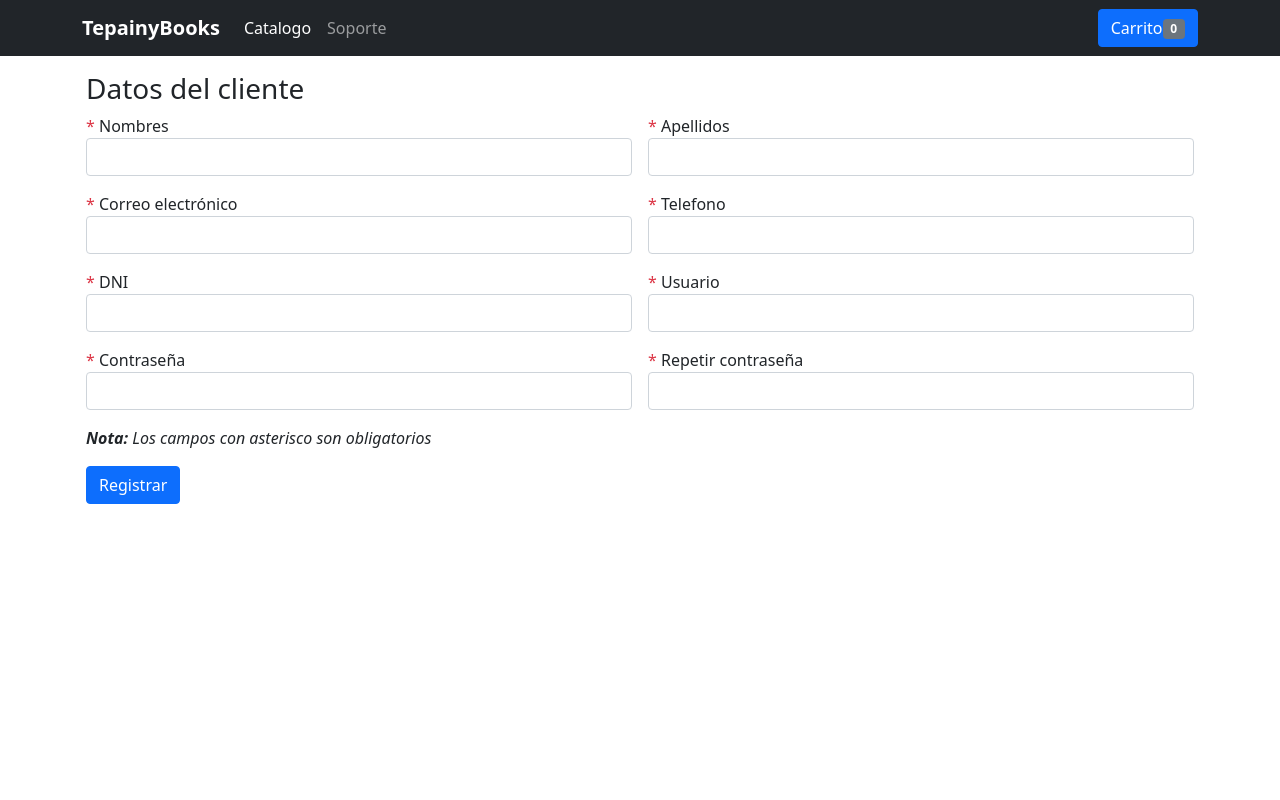
After one commit to GuillenA7/TepainyBooks, a PHP site: page /registro.php in a window 1280 px wide. The commit adds this page. Run offline with PHP 8.4, Linux system fonts and the light colour scheme.

Commit message:
Registro de cliente

```diff
--- a/checkout.php
+++ b/checkout.php
@@ -120,7 +120,7 @@ if ($productos != null) {
             <?php if ($lista_carrito != null) { ?>
                 <div class="row">
                     <div class="col-md-5 offset-md-7 d-grid gap-2">
-                        <a href="pago.php" class="btn btn-primary btn-lg">Realizar pago</a>
+                        <a href="pdf.php" class="btn btn-primary btn-lg">Realizar pago</a>
                     </div>
                 </div>
             <?php } ?>
--- /dev/null
+++ b/clases/clienteFunciones.php
@@ -0,0 +1,174 @@
+<?php
+
+function generarToken()
+{
+    return md5(uniqid(mt_rand(), false));
+}
+
+function registraCliente(array $datos, $con)
+{
+    $sql = $con->prepare("INSERT INTO clientes (nombres, apellidos, email, telefono, dni, estatus, fecha_alta) VALUES(?,?,?,?,?, 1, now())");
+    if ($sql->execute($datos)) {
+        return $con->lastInsertId();
+    }
+    return 0;
+}
+
+function registraUsuario(array $datos, $con)
+{
+    $sql = $con->prepare("INSERT INTO usuarios (usuario, password, token, id_cliente) VALUES (?,?,?,?)");
+    if ($sql->execute($datos)) {
+        return true;
+    }
+    return false;
+}
+
+/*
+
+function esNulo(array $parametos)
+{
+    foreach ($parametos as $parameto) {
+        if (strlen(trim($parameto)) < 1) {
+            return true;
+        }
+    }
+    return false;
+}
+
+function esEmail($email)
+{
+    if (filter_var($email, FILTER_VALIDATE_EMAIL)) {
+        return true;
+    }
+    return false;
+}
+
+function validaPassword($password, $repassword)
+{
+    if (strcmp($password, $repassword) === 0) {
+        return true;
+    }
+    return false;
+}
+
+function usuarioExiste($usuario, $con)
+{
+    $sql = $con->prepare("SELECT id FROM usuarios WHERE usuario LIKE ? LIMIT 1");
+    $sql->execute([$usuario]);
+    if ($sql->fetchColumn() > 0) {
+        return true;
+    }
+    return false;
+}
+
+function emailExiste($email, $con)
+{
+    $sql = $con->prepare("SELECT id FROM clientes WHERE email LIKE ? LIMIT 1");
+    $sql->execute([$email]);
+    if ($sql->fetchColumn() > 0) {
+        return true;
+    }
+    return false;
+}
+
+function mostrarMensajes($errors = [])
+{
+    if (!empty($errors)) {
+        echo '<div class="alert alert-warning alert-dismissible fade show" role="alert"><ul>';
+        foreach ($errors as $error) {
+            echo '<li>' . $error . '</li>';
+        }
+        echo '<ul>';
+        echo '<button type="button" class="btn-close" data-bs-dismiss="alert" aria-label="Cerrar"></button></div>';
+    }
+}
+
+function validaToken($id, $token, $con)
+{
+    $msg = "";
+    $sql = $con->prepare("SELECT id FROM usuarios WHERE id = ? AND token LIKE ? LIMIT 1");
+    $sql->execute([$id, $token]);
+    if ($sql->fetchColumn() > 0) {
+        if (activarUsuario($id, $con)) {
+            $msg = "Cuenta activada.";
+        } else {
+            $msg = "Error al activar cuenta.";
+        }
+    } else {
+        $msg = "No existe el registro del cliente.";
+    }
+
+    return $msg;
+}
+
+function activarUsuario($id, $con)
+{
+    $sql = $con->prepare("UPDATE usuarios SET activacion = 1, token = '' WHERE id = ?");
+    return $sql->execute([$id]);
+}
+
+function login($usuario, $password, $con, $proceso)
+{
+    $sql = $con->prepare("SELECT id, usuario, password, id_cliente FROM usuarios WHERE usuario LIKE ? LIMIT 1");
+    $sql->execute([$usuario]);
+    if ($row = $sql->fetch(PDO::FETCH_ASSOC)) {
+        if (esActivo($usuario, $con)) {
+            if (password_verify($password, $row['password'])) {
+                $_SESSION['user_id'] = $row['id'];
+                $_SESSION['user_name'] = $row['usuario'];
+                $_SESSION['user_cliente'] = $row['id_cliente'];
+                if ($proceso == 'pago') {
+                    header("Location: checkout.php");
+                } else {
+                    header("Location: index.php");
+                }
+                exit;
+            }
+        } else {
+            return 'El usuario no ha sido activado';
+        }
+    }
+    return 'El usuario y/o contraseña son incorrectos';
+}
+
+function esActivo($usuario, $con)
+{
+    $sql = $con->prepare("SELECT activacion FROM usuarios WHERE usuario LIKE ? LIMIT 1");
+    $sql->execute([$usuario]);
+    $row = $sql->fetch(PDO::FETCH_ASSOC);
+    if ($row['activacion'] == 1) {
+        return true;
+    }
+    return false;
+}
+
+function solicitaPassword($user_id, $con)
+{
+    $token = generarToken();
+
+    $sql = $con->prepare("UPDATE usuarios SET token_password=?, password_request=1 WHERE id = ?");
+    if ($sql->execute([$token, $user_id])) {
+        return $token;
+    }
+    return null;
+}
+
+function verificaTokenRequest($user_id, $token, $con)
+{
+    $sql = $con->prepare("SELECT id FROM usuarios WHERE id = ? AND token_password LIKE ? AND password_request=1 LIMIT 1");
+    $sql->execute([$user_id, $token]);
+    if ($sql->fetchColumn() > 0) {
+        return true;
+    }
+    return false;
+}
+
+function actualizaPassword($user_id, $password, $con)
+{
+    $sql = $con->prepare("UPDATE usuarios SET password=?, token_password = '', password_request = 0 WHERE id = ?");
+    if ($sql->execute([$password, $user_id])) {
+        return true;
+    }
+    return false;
+}
+*/
--- a/clases/enviar_email.php
+++ b/clases/enviar_email.php
@@ -21,13 +21,13 @@ try {
     $mail->isSMTP();
     $mail->Host       = 'smtp.gmail.com';                     //Configure el servidor SMTP para enviar
     $mail->SMTPAuth   = true;                          // Habilita la autenticación SMTP
-    $mail->Username   = 'noreply@adrianguillen2004.com';                     //Usuario SMTP
-    $mail->Password   = 'GuillenA7';                     //Contraseña SMTP
+    $mail->Username   = 'adrianguillen2004@gmail.com';                     //Usuario SMTP
+    $mail->Password   = '';                     //Contraseña SMTP
     $mail->SMTPSecure = PHPMailer::ENCRYPTION_SMTPS; //Habilitar el cifrado TLS
     $mail->Port       = 465;                     //Puerto TCP al que conectarse, si usa 587 agregar `SMTPSecure = PHPMailer :: ENCRYPTION_STARTTLS`
 
     //Correo emisor y nombre
-    $mail->setFrom('noreply@adrianguillen2004.com', 'TepainyBooks');
+    $mail->setFrom('adrianguillen2004@gmail.com', 'TepainyBooks');
     //Correo receptor y nombre
     $mail->addAddress("theendjmaster@outlook.com", 'Adrian');
 
--- a/details.php
+++ b/details.php
@@ -7,14 +7,14 @@ $con = $db->conectar();
 $id = isset($_GET['id']) ? $_GET['id'] : '';
 $token = isset($_GET['token']) ? $_GET['token'] : '';
 
-if($id == '' || $token == '') {
+if ($id == '' || $token == '') {
     echo 'Error al procesar la petición';
     exit;
 } else {
 
     $token_tmp = hash_hmac('sha1', $id, KEY_TOKEN);
 
-    if($token == $token_tmp) {
+    if ($token == $token_tmp) {
 
         $sql = $con->prepare("SELECT count(id) FROM productos WHERE id=? AND activo=1");
         $sql->execute([$id]);
--- /dev/null
+++ b/registro.php
@@ -0,0 +1,201 @@
+<?php
+
+require 'config/config.php';
+require 'config/database.php';
+require 'clases/clienteFunciones.php';
+
+$db = new Database();
+$con = $db->conectar();
+
+$errors = [];
+
+if (!empty($_POST)) {
+
+    $nombres = trim($_POST['nombres']);
+    $apellidos = trim($_POST['apellidos']);
+    $email = trim($_POST['email']);
+    $telefono = trim($_POST['telefono']);
+    $dni = trim($_POST['dni']);
+    $usuario = trim($_POST['usuario']);
+    $password = trim($_POST['password']);
+    $repassword = trim($_POST['repassword']);
+
+    $id = registraCliente([$nombres, $apellidos, $email, $telefono, $dni], $con);
+
+    if ($id > 0) {
+        $pass_hash = password_hash($password, PASSWORD_DEFAULT);
+        $token = generarToken();
+        if (!registraUsuario([$usuario, $pass_hash, $token, $id], $con)) {
+            $errors[] = 'Error al registrar usuario';
+        }
+    } else {
+        $errors[] = 'Error al registrar cliente';
+    }
+
+    if(count($errors) == 0){
+
+    } else {
+        print_r($errors);
+    }
+/*
+
+    if (esNulo([$nombres, $apellidos, $email, $telefono, $dni, $usuario, $password, $repassword])) {
+        $errors[] = "Debe llenar todos los campos";
+    }
+
+    if (!esEmail($email)) {
+        $errors[] = "La dirección de correo no es válida";
+    }
+
+    if (!validaPassword($password, $repassword)) {
+        $errors[] = "Las contraseñas no coinciden";
+    }
+
+    if (usuarioExiste($usuario, $con)) {
+        $errors[] = "El nombre de usuario $usuario ya existe";
+    }
+
+    if (emailExiste($email, $con)) {
+        $errors[] = "El correo electrónico $email ya existe";
+    }
+
+    if (empty($errors)) {
+
+        $id = registraCliente([$nombres, $apellidos, $email, $telefono, $dni], $con);
+
+        if ($id > 0) {
+
+            require 'clases/Mailer.php';
+            $mailer = new Mailer();
+            $token = generarToken();
+            $pass_hash = password_hash($password, PASSWORD_DEFAULT);
+
+            $idUsuario = registraUsuario([$usuario, $pass_hash, $token, $id], $con);
+            if ($idUsuario > 0) {
+
+                $url = SITE_URL . 'activa_cliente.php?id=' . $idUsuario . '&token=' . $token;
+                $asunto = "Activar cuenta - Tienda online";
+                $cuerpo = "Estimado $nombres: <br> Para continuar con el proceso de registro es indispensable de clic en la siguiente liga <a href='$url'>Activar cuenta</a>";
+
+                if ($mailer->enviarEmail($email, $asunto, $cuerpo)) {
+                    echo "Para terminar el proceso de registro siga las instrucciones que le hemos enviado a la dirección de correo electrónico $email";
+
+                    exit;
+                }
+            } else {
+                $errors[] = "Error al registrar usuario";
+            }
+        } else {
+            $errors[] = "Error al registrar cliente";
+        }
+    }
+    */
+}
+
+?>
+<!DOCTYPE html>
+<html lang="es" class="h-100">
+
+<head>
+    <meta charset="UTF-8">
+    <meta http-equiv="X-UA-Compatible" content="IE=edge">
+    <meta name="viewport" content="width=device-width, initial-scale=1.0">
+    <title>TepainyBooks</title>
+
+    <!-- Bootstrap CSS -->
+    <link href="https://cdn.jsdelivr.net/npm/bootstrap@5.1.3/dist/css/bootstrap.min.css" rel="stylesheet" integrity="sha384-1BmE4kWBq78iYhFldvKuhfTAU6auU8tT94WrHftjDbrCEXSU1oBoqyl2QvZ6jIW3" crossorigin="anonymous">
+    <link href="css/estilos.css" rel="stylesheet">
+</head>
+
+<body class="d-flex flex-column h-100">
+
+    <!--Barra de navegación-->
+
+    <header>
+        <div class="navbar navbar-expand-lg navbar-dark bg-dark">
+            <div class="container">
+                <a href="#" class="navbar-brand">
+                    <strong>TepainyBooks</strong>
+                </a>
+                <button class="navbar-toggler" type="button" data-bs-toggle="collapse" data-bs-target="#navbarHeader" aria-controls="navbarHeader" aria-expanded="false" aria-label="Toggle navigation">
+                    <span class="navbar-toggler-icon"></span>
+                </button>
+
+                <div class="collapse navbar-collapse" id="navbarHeader">
+                    <ul class="navbar-nav me-auto mb-2 mb-lg-0">
+                        <li class="nav-item">
+                            <a href="#" class="nav-link active">Catalogo</a>
+                        </li>
+                        <li class="nav-item">
+                            <a href="#" class="nav-link">Soporte</a>
+                        </li>
+                    </ul>
+                    <a href="checkout.php" class="btn btn-primary">
+                        Carrito<span id="num_cart" class="badge bg-secondary"><?php echo $num_cart; ?></span>
+                    </a>
+                </div>
+            </div>
+        </div>
+    </header>
+
+    <!-- Contenido -->
+    <main class="flex-shrink-0">
+        <div class="container p-3">
+        <h3>Datos del cliente</h3>
+
+            <form class="row g-3" action="registro.php" method="post" autocomplete="off">
+                <div class="col-md-6">
+                    <label for="nombres"><span class="text-danger">*</span> Nombres</label>
+                    <input type="text" name="nombres" id="nombres" class="form-control" required>
+                </div>
+                <div class="col-md-6">
+                    <label for="apellidos"><span class="text-danger">*</span> Apellidos</label>
+                    <input type="text" name="apellidos" id="apellidos" class="form-control" required>
+                </div>
+
+                <div class="col-md-6">
+                    <label for="email"><span class="text-danger">*</span> Correo electrónico</label>
+                    <input type="email" name="email" id="email" class="form-control" required>
+                    <span id="validaEmail" class="text-danger"></span>
+                </div>
+                <div class="col-md-6">
+                    <label for="telefono"><span class="text-danger">*</span> Telefono</label>
+                    <input type="tel" name="telefono" id="telefono" class="form-control" required>
+                </div>
+
+                <div class="col-md-6">
+                    <label for="dni"><span class="text-danger">*</span> DNI</label>
+                    <input type="text" name="dni" id="dni" class="form-control" required>
+                </div>
+                <div class="col-md-6">
+                    <label for="usuario"><span class="text-danger">*</span> Usuario</label>
+                    <input type="text" name="usuario" id="usuario" class="form-control" required>
+                    <span id="validaUsuario" class="text-danger"></span>
+                </div>
+
+                <div class="col-md-6">
+                    <label for="password"><span class="text-danger">*</span> Contraseña</label>
+                    <input type="password" name="password" id="password" class="form-control" required>
+                </div>
+
+                <div class="col-md-6">
+                    <label for="repassword"><span class="text-danger">*</span> Repetir contraseña</label>
+                    <input type="password" name="repassword" id="repassword" class="form-control" required>
+                </div>
+
+                <i><b>Nota:</b> Los campos con asterisco son obligatorios</i>
+
+                <div class="col-12">
+                    <button type="submit" class="btn btn-primary">Registrar</button>
+                </div>
+
+            </form>
+        </div>
+    </main>
+
+    <!-- Option 1: Bootstrap Bundle with Pooper -->
+    <script src="https://cdn.jsdelivr.net/npm/bootstrap@5.1.3/dist/js/bootstrap.bundle.min.js" integrity="sha384-ka7Sk0Gln4gmtz2MlQnikT1wXgYsOg+OMhuP+IlRH9sENBO0LRn5q+8nbTov4+1p" crossorigin="anonymous"></script>
+
+</body>
+
+</html>
```
